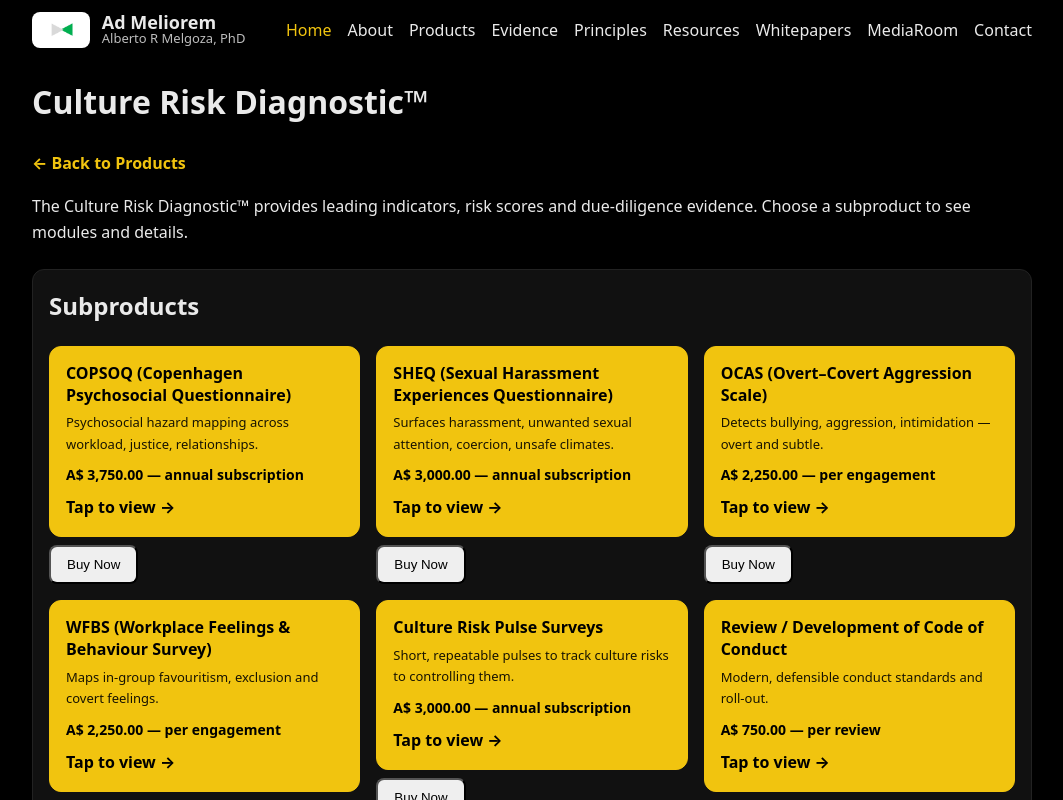
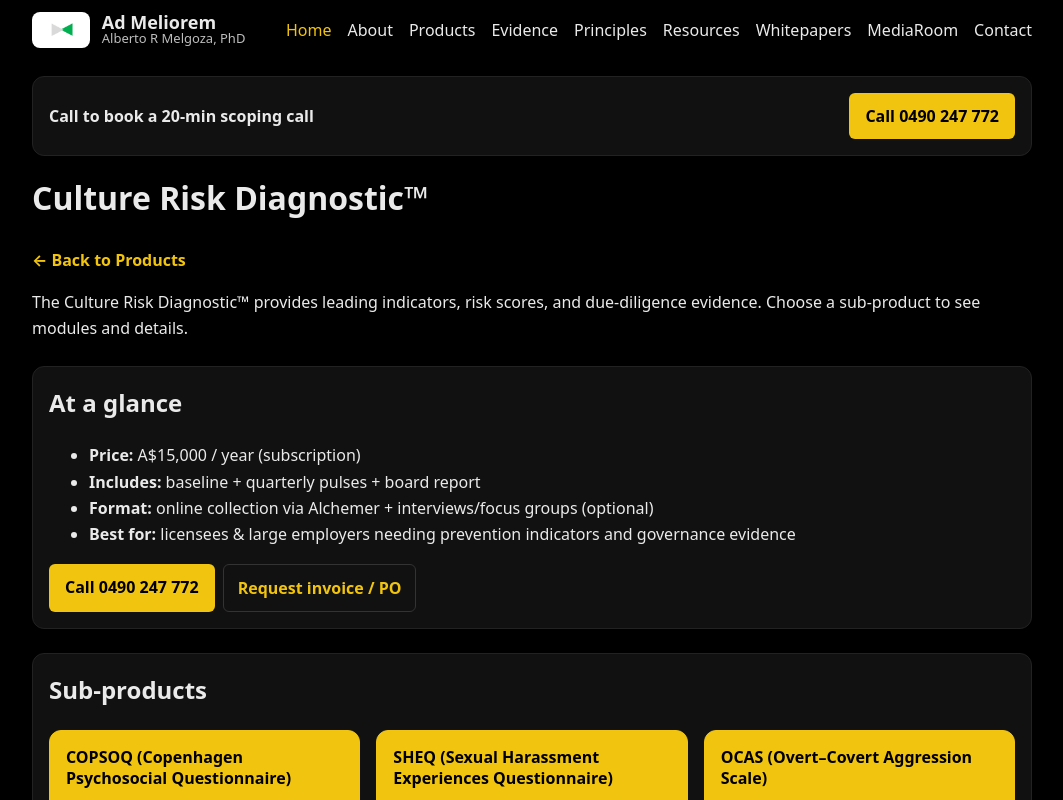
Before and after one commit to AlbertoRMelgoza/AdMeliorem, a Next.js app: page /products/culture-risk-diagnostic in a window 1280 px wide. Shown: the top 800 px of the page, without its empty margins (108-1171 px from the left). Built offline with nearby package versions, Linux system fonts and the light colour scheme.

Commit message:
Update page.tsx

```diff
--- a/app/products/culture-risk-diagnostic/page.tsx
+++ b/app/products/culture-risk-diagnostic/page.tsx
@@ -5,7 +5,7 @@
 export const metadata = {
   title: "Culture Risk Diagnostic™ — Ad Meliorem",
   description:
-    "A forensic cultural assessment that maps hotspots and provides leading indicators, risk scores and evidence of due diligence.",
+    "A forensic cultural assessment that maps hotspots and provides leading indicators, risk scores, and evidence of due diligence.",
 };
 
 // ─────────────────────────────────────────────────────────────
@@ -15,20 +15,74 @@
   slug: string;
   title: string;
   short: string;
-  priceLabel: string;    // what the user sees
+  priceLabel: string; // what the user sees
   fallbackPrice: number; // what we'll charge if no Stripe priceId is set
 };
 
 const SUBPRODUCTS: Tile[] = [
-  { slug: "copsoq", title: "COPSOQ (Copenhagen Psychosocial Questionnaire)", short: "Psychosocial hazard mapping across workload, justice, relationships.", priceLabel: "A$ 3,750.00 — annual subscription", fallbackPrice: 3750 },
-  { slug: "sheq", title: "SHEQ (Sexual Harassment Experiences Questionnaire)", short: "Surfaces harassment, unwanted sexual attention, coercion, unsafe climates.", priceLabel: "A$ 3,000.00 — annual subscription", fallbackPrice: 3000 },
-  { slug: "ocas", title: "OCAS (Overt–Covert Aggression Scale)", short: "Detects bullying, aggression, intimidation — overt and subtle.", priceLabel: "A$ 2,250.00 — per engagement", fallbackPrice: 2250 },
-  { slug: "wfbs", title: "WFBS (Workplace Feelings & Behaviour Survey)", short: "Maps in-group favouritism, exclusion and covert feelings.", priceLabel: "A$ 2,250.00 — per engagement", fallbackPrice: 2250 },
-  { slug: "culture-pulse-surveys", title: "Culture Risk Pulse Surveys", short: "Short, repeatable pulses to track culture risks to controlling them.", priceLabel: "A$ 3,000.00 — annual subscription", fallbackPrice: 3000 },
-  { slug: "code-of-conduct", title: "Review / Development of Code of Conduct", short: "Modern, defensible conduct standards and roll-out.", priceLabel: "A$ 750.00 — per review", fallbackPrice: 750 },
-  { slug: "code-of-ethics", title: "Review / Development of Code of Ethics", short: "Ethical principles beyond compliance to guide behaviour and decision making.", priceLabel: "A$ 750.00 — per review", fallbackPrice: 750 },
-  { slug: "qualitative-interventions", title: "Qualitative Interventions", short: "Focus Groups • Interviews • Observations", priceLabel: "A$ 750.00 — per session (1 hour)", fallbackPrice: 750 },
-  { slug: "culture-risk-indicators", title: "Culture Risk Indicators (Risk Culture)", short: "Customisable indicators aligned to key risk domains.", priceLabel: "A$ 750.00 — per product", fallbackPrice: 750 },
+  {
+    slug: "copsoq",
+    title: "COPSOQ (Copenhagen Psychosocial Questionnaire)",
+    short: "Psychosocial hazard mapping across workload, fairness, and relationships.",
+    priceLabel: "A$ 3,750.00 — annual subscription",
+    fallbackPrice: 3750,
+  },
+  {
+    slug: "sheq",
+    title: "SHEQ (Sexual Harassment Experiences Questionnaire)",
+    short: "Surfaces harassment, unwanted sexual attention, coercion, and unsafe climates.",
+    priceLabel: "A$ 3,000.00 — annual subscription",
+    fallbackPrice: 3000,
+  },
+  {
+    slug: "ocas",
+    title: "OCAS (Overt–Covert Aggression Scale)",
+    short: "Detects bullying, aggression, intimidation — overt and subtle.",
+    priceLabel: "A$ 2,250.00 — per engagement",
+    fallbackPrice: 2250,
+  },
+  {
+    slug: "wfbs",
+    title: "WFBS (Workplace Feelings & Behaviour Survey)",
+    short: "Maps in‑group favouritism, exclusion, and covert feelings.",
+    priceLabel: "A$ 2,250.00 — per engagement",
+    fallbackPrice: 2250,
+  },
+  {
+    slug: "culture-pulse-surveys",
+    title: "Culture Risk Pulse Surveys",
+    short: "Short, repeatable pulses to track culture risks and control them.",
+    priceLabel: "A$ 3,000.00 — annual subscription",
+    fallbackPrice: 3000,
+  },
+  {
+    slug: "code-of-conduct",
+    title: "Review / Development of Code of Conduct",
+    short: "Modern, defensible conduct standards and roll‑out.",
+    priceLabel: "A$ 750.00 — per review",
+    fallbackPrice: 750,
+  },
+  {
+    slug: "code-of-ethics",
+    title: "Review / Development of Code of Ethics",
+    short: "Ethical principles that guide behaviour and decision‑making beyond compliance.",
+    priceLabel: "A$ 750.00 — per review",
+    fallbackPrice: 750,
+  },
+  {
+    slug: "qualitative-interventions",
+    title: "Qualitative Interventions",
+    short: "Focus groups • Interviews • Observations.",
+    priceLabel: "A$ 750.00 — per session (1 hour)",
+    fallbackPrice: 750,
+  },
+  {
+    slug: "culture-risk-indicators",
+    title: "Culture Risk Indicators (Risk Culture)",
+    short: "Customisable indicators aligned to key risk domains.",
+    priceLabel: "A$ 750.00 — per product",
+    fallbackPrice: 750,
+  },
 ];
 
 // Optional: paste your real Stripe price IDs here to charge Stripe prices
@@ -51,15 +105,12 @@
     padding: 16,
     marginTop: 24,
   };
-
   const grid: CSSProperties = {
     display: "grid",
     gridTemplateColumns: "repeat(auto-fill, minmax(260px, 1fr))",
     gap: 16,
     marginTop: 16,
   };
-
-  // UPDATED: add tap highlight for mobile
   const tile: CSSProperties = {
     background: "#f1c40f",
     color: "#000",
@@ -69,18 +120,43 @@
     textDecoration: "none",
     display: "block",
     fontWeight: 700,
-    WebkitTapHighlightColor: "rgba(241, 196, 15, 0.35)", // ← tap ink
+    WebkitTapHighlightColor: "rgba(241, 196, 15, 0.35)",
   };
-
   const titleStyle: CSSProperties = { margin: 0, fontSize: 16, lineHeight: 1.35 };
   const shortStyle: CSSProperties = { margin: "6px 0 8px 0", fontSize: 13, opacity: 0.9, fontWeight: 500 };
   const priceStyle: CSSProperties = { margin: 0, fontSize: 14, fontWeight: 700 };
-  // NEW: small cue text
   const tapCue: CSSProperties = { marginTop: 8, fontWeight: 700, color: "#000" };
+
+  const callBtn: CSSProperties = {
+    display: "inline-block",
+    background: "#f1c40f",
+    color: "#000",
+    padding: "10px 16px",
+    borderRadius: 6,
+    fontWeight: 700,
+    textDecoration: "none",
+  };
+  const ghostBtn: CSSProperties = {
+    display: "inline-block",
+    color: "#f1c40f",
+    padding: "10px 14px",
+    border: "1px solid #333",
+    borderRadius: 6,
+    fontWeight: 700,
+    textDecoration: "none",
+  };
 
   return (
     <main style={wrap}>
-      <h1 style={{ marginTop: 0 }}>Culture Risk Diagnostic™</h1>
+      {/* Phone-first CTA strip */}
+      <section style={{ ...card, display: "flex", alignItems: "center", justifyContent: "space-between", marginTop: 0 }}>
+        <p style={{ margin: 0, fontWeight: 800 }}>Call to book a 20‑min scoping call</p>
+        <a href="tel:+61490247772" style={callBtn} aria-label="Call Alberto on 0490 247 772">
+          Call 0490 247 772
+        </a>
+      </section>
+
+      <h1 style={{ marginTop: 16 }}>Culture Risk Diagnostic™</h1>
 
       <p style={{ margin: "0 0 8px 0" }}>
         <a href="/products" style={{ color: "#f1c40f", textDecoration: "none", fontWeight: 700 }}>
@@ -89,26 +165,42 @@
       </p>
 
       <p>
-        The Culture Risk Diagnostic™ provides leading indicators, risk scores
-        and due-diligence evidence. Choose a subproduct to see modules and details.
+        The Culture Risk Diagnostic™ provides leading indicators, risk scores, and due‑diligence evidence. Choose a
+        sub‑product to see modules and details.
       </p>
 
+      {/* At a glance */}
       <section style={card}>
-        <h2 style={{ marginTop: 0 }}>Subproducts</h2>
+        <h2 style={{ marginTop: 0 }}>At a glance</h2>
+        <ul>
+          <li><strong>Price:</strong> A$15,000 / year (subscription)</li>
+          <li><strong>Includes:</strong> baseline + quarterly pulses + board report</li>
+          <li><strong>Format:</strong> online collection via Alchemer + interviews/focus groups (optional)</li>
+          <li><strong>Best for:</strong> licensees & large employers needing prevention indicators and governance evidence</li>
+        </ul>
+        <div style={{ display: "flex", gap: 8, flexWrap: "wrap" }}>
+          <a href="tel:+61490247772" style={callBtn} aria-label="Call to scope Culture Risk Diagnostic">
+            Call 0490 247 772
+          </a>
+          <Link href="/contact" style={ghostBtn} aria-label="Request invoice or purchase order">
+            Request invoice / PO
+          </Link>
+        </div>
+      </section>
+
+      <section style={card}>
+        <h2 style={{ marginTop: 0 }}>Sub‑products</h2>
         <div style={grid}>
           {SUBPRODUCTS.map((sp) => {
             const priceId = PRICE_ID_BY_SLUG[sp.slug];
-
             return (
               <div key={sp.slug} style={{ display: "flex", flexDirection: "column", gap: 8 }}>
                 <Link href={`/products/culture-risk-diagnostic/${sp.slug}`} style={tile} aria-label={`View ${sp.title}`}>
                   <p style={titleStyle}>{sp.title}</p>
                   <p style={shortStyle}>{sp.short}</p>
                   <p style={priceStyle}>{sp.priceLabel}</p>
-                  {/* NEW: tap cue */}
                   <div style={tapCue}>Tap to view →</div>
                 </Link>
-
                 <BuyButton priceId={priceId} name={sp.title} price={sp.fallbackPrice}>
                   Buy Now
                 </BuyButton>
@@ -136,37 +228,25 @@
       </div>
 
       <section style={card} id="data-safety">
-        <h2 style={{ marginTop: 0 }}>Data safety &amp; privacy</h2>
+        <h2 style={{ marginTop: 0 }}>Data safety & privacy</h2>
         <p>
-          We partner with <strong>Alchemer</strong> to run secure collection for
-          Culture Risk Diagnostic engagements. Alchemer provides enterprise-grade controls:
+          We partner with <strong>Alchemer</strong> to run secure collection for Culture Risk Diagnostic engagements.
+          Alchemer provides enterprise‑grade controls:
         </p>
         <ul>
-          <li>AES-256 encryption at rest and TLS in transit; encrypted backups.</li>
-          <li>Hosted on AWS with VPC isolation, WAF, and fault-tolerant design.</li>
-          <li>Independent certifications: SOC 2 Type II and ISO 27001.</li>
-          <li>Committed 99.9% service uptime for surveys and app access.</li>
+          <li>AES‑256 encryption at rest and TLS in transit; encrypted backups</li>
+          <li>Hosted on AWS with VPC isolation, WAF, and fault‑tolerant design</li>
+          <li>Independent certifications: SOC 2 Type II and ISO 27001</li>
+          <li>Committed 99.9% service uptime for surveys and app access</li>
         </ul>
-        <p style={{ opacity: 0.9, marginTop: 10 }}>
-          We also enforce strict anonymity and minimum subgroup sizes for reporting.
-        </p>
+        <p style={{ opacity: 0.9, marginTop: 10 }}>We also enforce strict anonymity and minimum subgroup sizes for reporting.</p>
         <p style={{ marginTop: 8 }}>
-          <strong>Data security:</strong> We partner with{" "}
-          <a
-            href="https://www.alchemer.com/"
-            target="_blank"
-            rel="noopener noreferrer"
-            style={{ color: "#f1c40f", fontWeight: 700, textDecoration: "none" }}
-          >
+          <strong>Data security:</strong> We partner with {" "}
+          <a href="https://www.alchemer.com/" target="_blank" rel="noopener noreferrer" style={{ color: "#f1c40f", fontWeight: 700, textDecoration: "none" }}>
             Alchemer
           </a>{" "}
-          for survey delivery. Read the{" "}
-          <a
-            href="/docs/alchemer-security-whitepaper-091824.pdf"
-            target="_blank"
-            rel="noopener noreferrer"
-            style={{ color: "#f1c40f", fontWeight: 700, textDecoration: "none" }}
-          >
+          for survey delivery. Read the {" "}
+          <a href="/docs/alchemer-security-whitepaper-091824.pdf" target="_blank" rel="noopener noreferrer" style={{ color: "#f1c40f", fontWeight: 700, textDecoration: "none" }}>
             Alchemer Security White Paper →
           </a>
         </p>
@@ -175,20 +255,26 @@
       <section style={card}>
         <h2 style={{ marginTop: 0 }}>Deliverable</h2>
         <p>
-          A regulator-ready report with cultural risk scores and hazard mapping, built
-          to withstand regulator scrutiny and provide precise early-warning indicators of harm.
+          A regulator‑ready report with cultural‑risk scores and hazard mapping, built to withstand regulator scrutiny and
+          provide precise early‑warning indicators of harm.
         </p>
       </section>
 
       <section style={card}>
         <h2 style={{ marginTop: 0 }}>Why organisations purchase it</h2>
         <ul>
-          <li>Turns culture into a measured, managed, defensible governance area.</li>
-          <li>Assesses psychosocial safety for high-liability hazards.</li>
-          <li>Delivers early-warning indicators before incidents multiply.</li>
-          <li>Demonstrates due diligence to regulators and boards.</li>
+          <li>Turns culture into a measured, managed, defensible governance area</li>
+          <li>Assesses psychosocial safety for high‑liability hazards</li>
+          <li>Delivers early‑warning indicators before incidents multiply</li>
+          <li>Demonstrates due diligence to regulators and boards</li>
         </ul>
       </section>
+
+      {/* Compliance note */}
+      <p style={{ fontSize: 12, opacity: 0.7, marginTop: 16 }}>
+        No provider can guarantee zero psychological harm. This diagnostic provides prevention indicators and governance
+        evidence to reduce risk and improve defensibility.
+      </p>
     </main>
   );
 }
```
